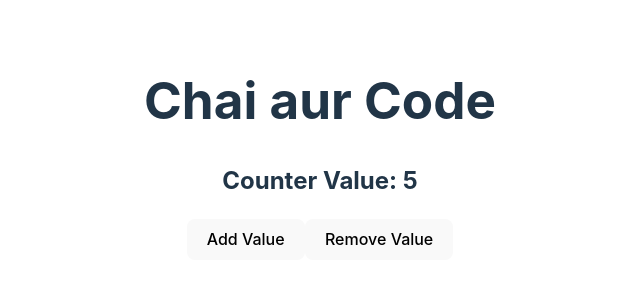
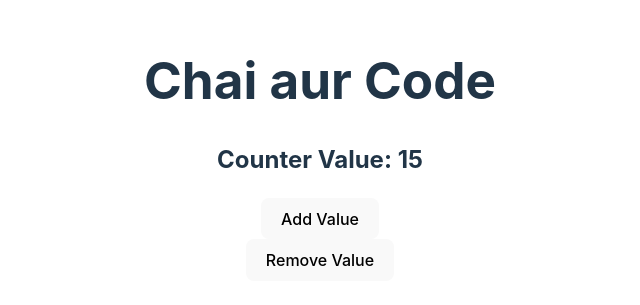
Before and after one commit to NoorFatima-developer/Learn-React-in-Depth, a React (Vite) app in the folder 02Counter/: page / in a window 1280 px wide. Shown: the part 251-556 px from the top of the page, without its empty margins (320-960 px from the left). Built offline with nearby package versions, Linux system fonts and the light colour scheme.

Commit message:
code is added

```diff
--- a/02Counter/src/App.jsx
+++ b/02Counter/src/App.jsx
@@ -5,12 +5,15 @@
 
 function App() {
 
+  let counter = 15;
+
     return (
       <>
         <h1>Chai aur Code</h1>
-        <h2>Counter Value: 5</h2>
+        <h2>Counter Value: {counter}</h2>
 
         <button>Add Value</button>
+        <br />
         <button>Remove Value</button>
       </>
     )
```
